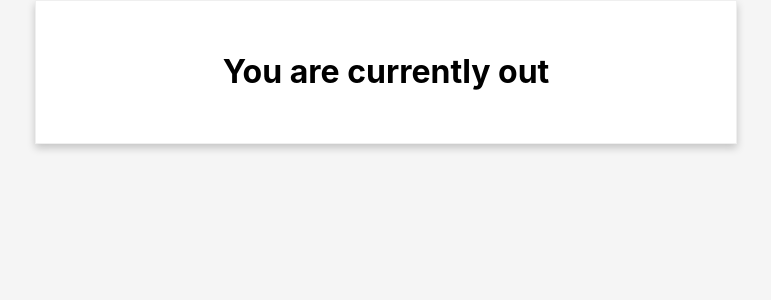
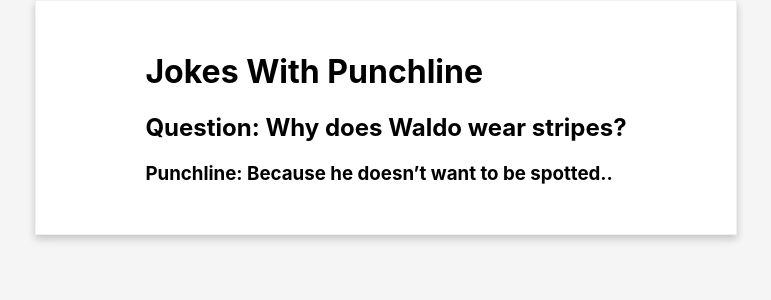
Before and after one commit to Sabieena/task, a React (Create React App) app: page / in a window 1280 px wide. Shown: the top 300 px of the page, without its empty margins (254-1025 px from the left). Built offline with nearby package versions, Linux system fonts and the light colour scheme.

Commit message:
props practice

```diff
--- a/src/App.js
+++ b/src/App.js
@@ -1,16 +1,20 @@
 import React, { Component } from 'react'
 import TodoItem from './component/TodoItem'
 import Practice from './component/Practice'
+import Test from './component/Test'
 
 class App extends Component {
   render() {
     return (
       <div className="todo-list">
-        <Practice />
-        {/* <TodoItem />
+        {/* <Practice />
+        <TodoItem />
         <TodoItem />
         <TodoItem />
         <TodoItem /> */}
+        <Test
+          question="Why does Waldo wear stripes?" punchline="Because he doesn’t want to be spotted.."
+        />
       </div>
     )
   }
--- a/src/component/Practice.js
+++ b/src/component/Practice.js
@@ -18,7 +18,7 @@ class Practice extends Component {
         }
         return (
             <div>
-                <h1> You are currently {wordDisplay}</h1>
+                <h1> You are currently logged {wordDisplay}</h1>
 
             </div>
         )
--- /dev/null
+++ b/src/component/Test.js
@@ -0,0 +1,13 @@
+import React from 'react'
+
+function Test(props) {
+    return (
+        <div>
+            <h1>Jokes With Punchline</h1>
+            <h2>Question: {props.question}</h2>
+            <h3>Punchline: {props.punchline} </h3>
+        </div>
+    )
+}
+
+export default Test
```
